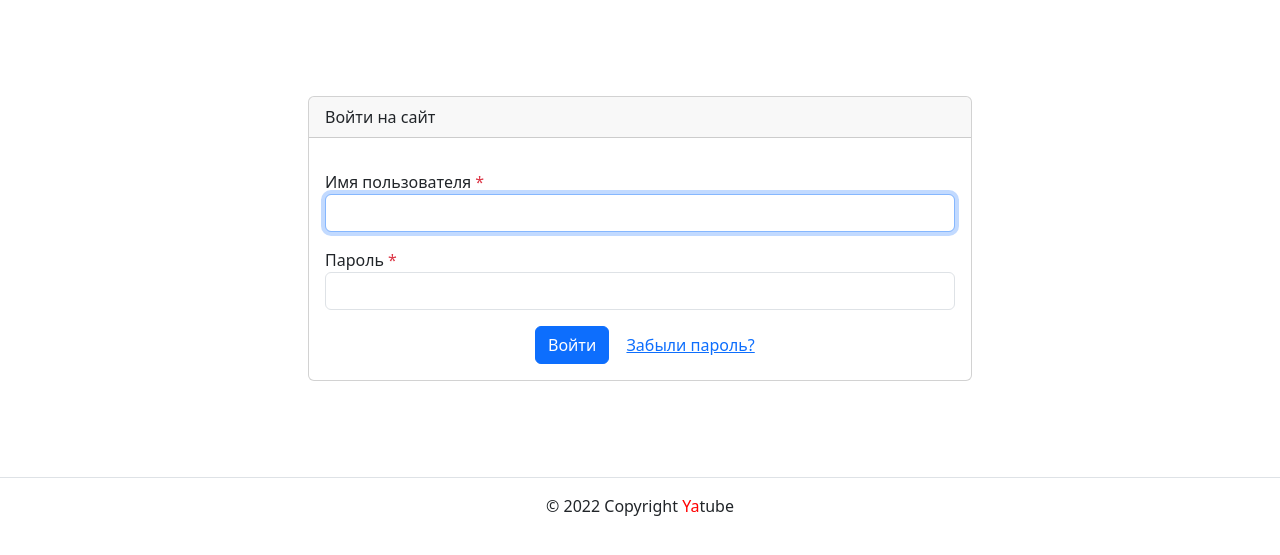
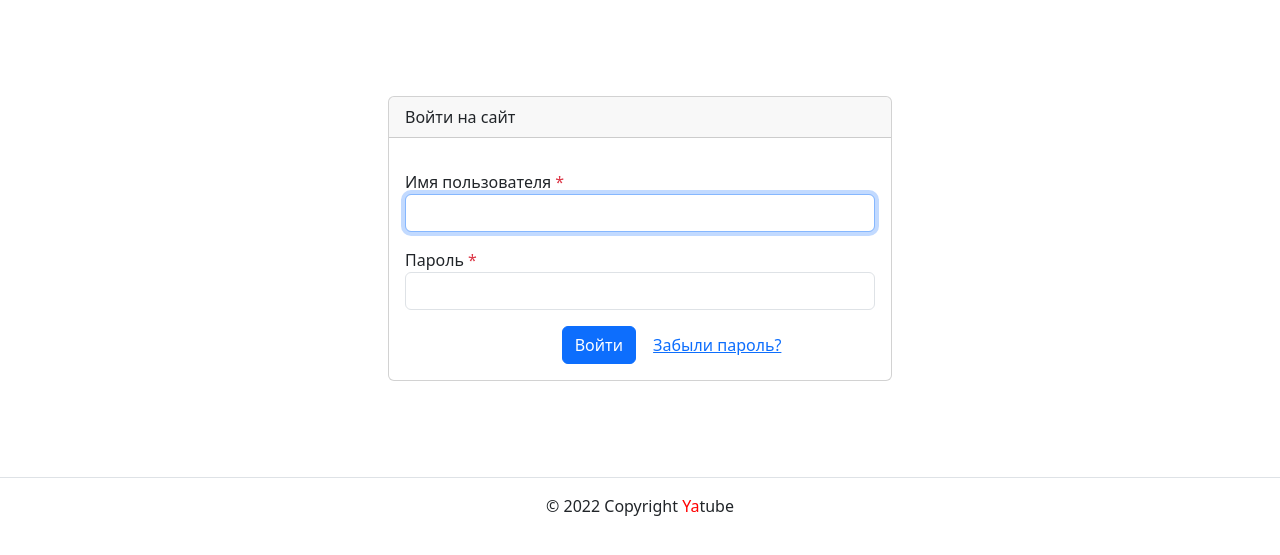
Before and after one commit to ruzhova/yatube_social_final, a Django app: page /auth/login/ in a window 1280 px wide. Shown: the part 56-611 px from the top of the page. Run offline with Django 3.2, Linux system fonts and the light colour scheme; some libraries are stand-ins or nearby versions.

Commit message:
extra touches

```diff
--- a/yatube/templates/base.html
+++ b/yatube/templates/base.html
@@ -5,7 +5,7 @@
     <link rel="stylesheet" href="{% static 'css/bootstrap.min.css' %}">
     <meta charset="utf-8">
     <meta name="viewport" content="width=device-width, initial-scale=1">
-    <link rel="icon" href="{% static 'img/fav/fav.ico' %}" type="image">
+    <link rel="icon" href="{% static 'img/fav/favicon.ico' %}" type="image">
     <link rel="apple-touch-icon" sizes="180x180"
       href="{%static 'img/fav/apple-touch-icon.png' %}">
     <link rel="icon" type="image/png" sizes="32x32"
--- a/yatube/templates/posts/follow.html
+++ b/yatube/templates/posts/follow.html
@@ -1,7 +1,9 @@
 {% extends 'base.html' %}
 {% load thumbnail %}
-{% block title %} <title>Подписки </title>{% endblock%}
+{% block title %} <title>Подписки</title>{% endblock%}
+{% block header %}Подписки{% endblock %}
 {% block content%}
+<h1>Подписки</h1>
   {% include 'posts/includes/switcher.html' %}
   {% for post in page_obj %}
     {% include 'posts/includes/post_list.html' %}
--- a/yatube/templates/users/login.html
+++ b/yatube/templates/users/login.html
@@ -3,7 +3,7 @@
 {% block content %}
 {% load user_filters %}
   <div class="row justify-content-center">
-    <div class="col-md-8 p-5">
+    <div class="col-md-8 p-5" style="max-width: 600px;">
       <div class="card">
         <div class="card-header">
           Войти на сайт
@@ -32,7 +32,7 @@
             {% csrf_token %}
 
             {% for field in form %}
-              <div class="form-group row my-3"
+              <div class="form-group column my-3"
                 {% if field.field.required %}
                   aria-required="true"
                 {% else %}
@@ -55,7 +55,7 @@
                 </div>
               </div>
             {% endfor %}
-            <div class="col-md-6 offset-md-4">
+            <div class="offset-md-4">
               <button type="submit" class="btn btn-primary">
                 Войти
               </button>
```
Also changed, not shown: yatube/yatube/settings.py (+5 -3 lines).
